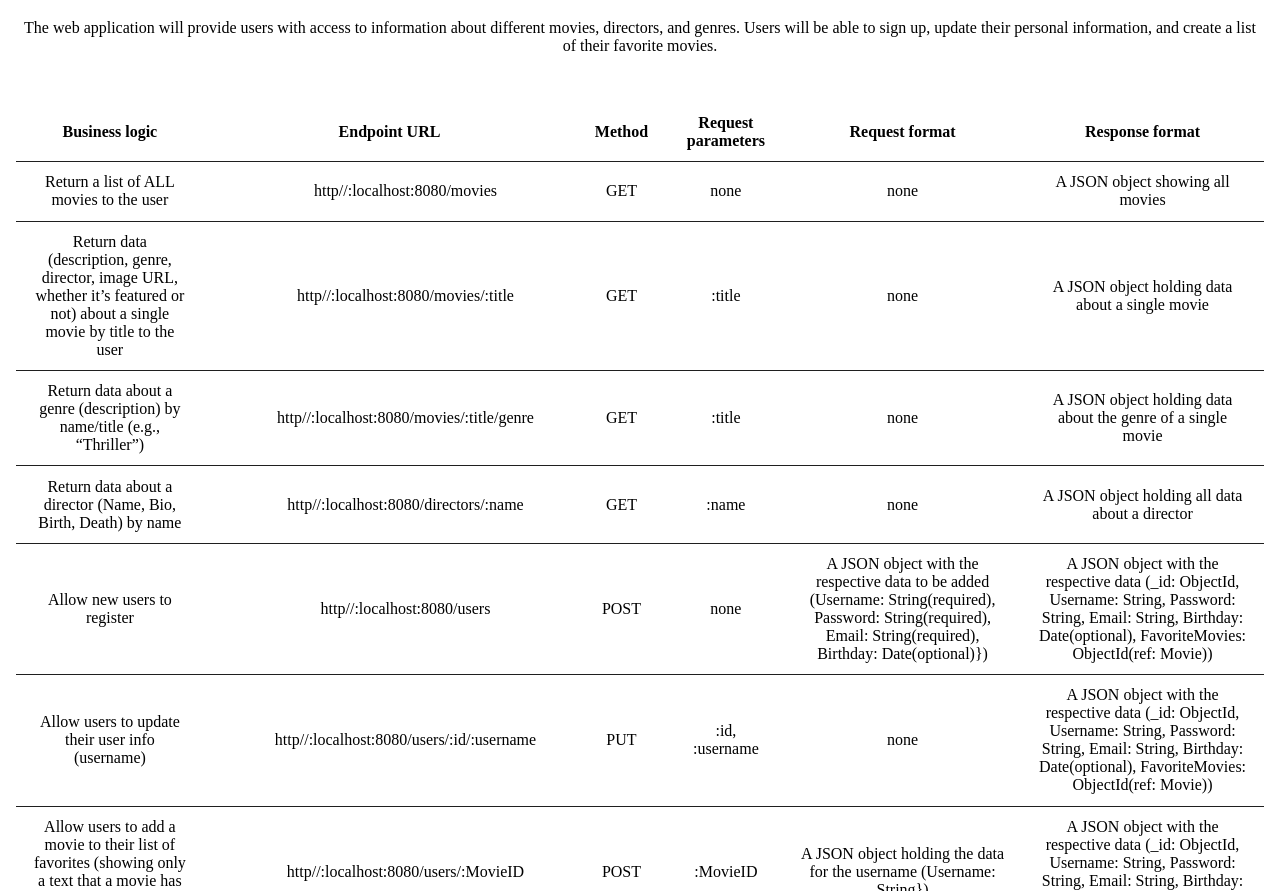
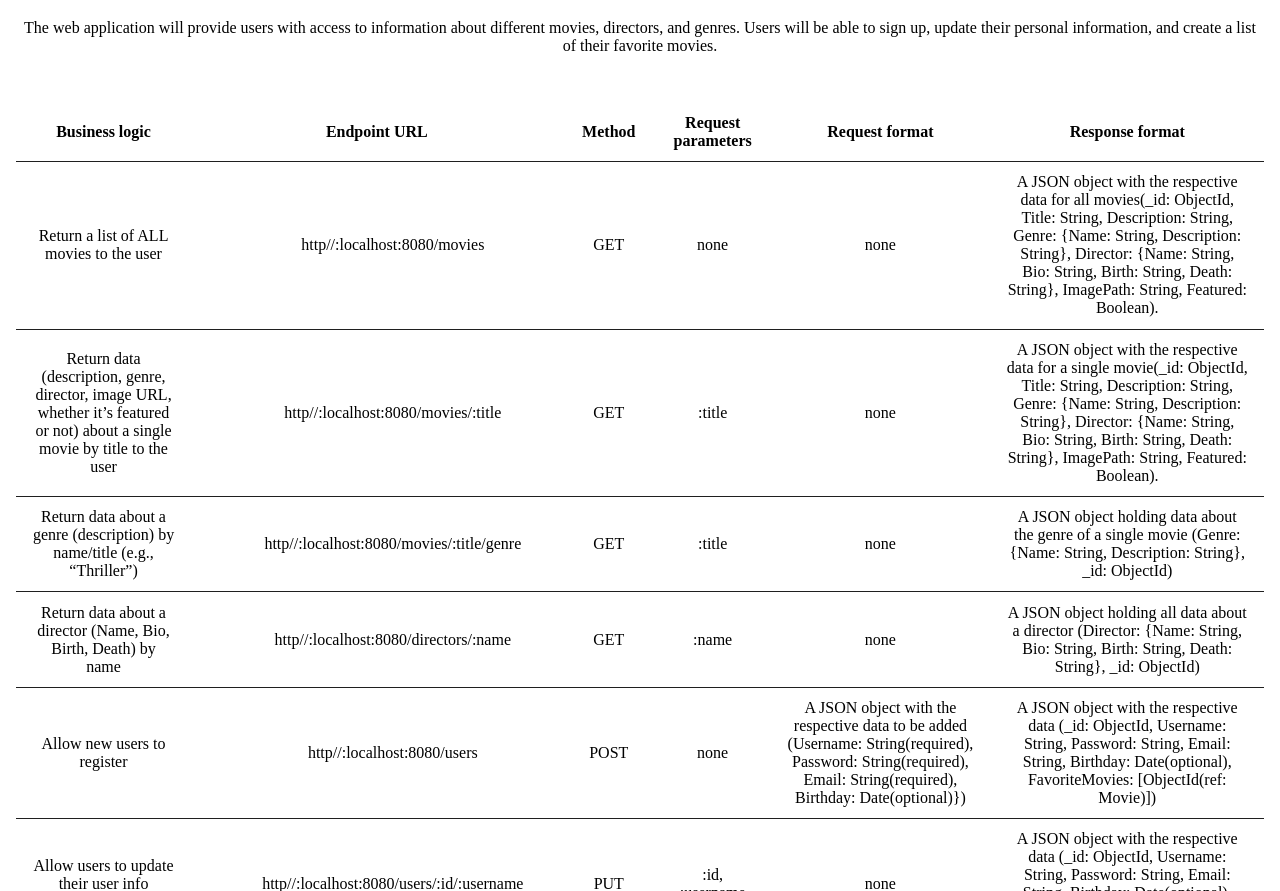
Before and after one commit to CetO-hub/myFlix, a website: page public/documentation.html in a window 1280 px wide. Shown: the part 61-952 px from the top of the page. Drawn offline with Linux system fonts and the light colour scheme.

Commit message:
docs: Update documentation.html

```diff
--- a/log.txt
+++ b/log.txt
@@ -172,3 +172,9 @@
 ::1 - - [04/Jan/2023:15:29:23 +0000] "GET /src/css/styles.css HTTP/1.1" 304 - "http://localhost:8080/documentation.html" "Mozilla/5.0 (Windows NT 10.0; Win64; x64) AppleWebKit/537.36 (KHTML, like Gecko) Chrome/108.0.0.0 Safari/537.36"
 ::1 - - [04/Jan/2023:15:30:26 +0000] "GET /documentation.html HTTP/1.1" 200 4842 "-" "Mozilla/5.0 (Windows NT 10.0; Win64; x64) AppleWebKit/537.36 (KHTML, like Gecko) Chrome/108.0.0.0 Safari/537.36"
 ::1 - - [04/Jan/2023:15:30:27 +0000] "GET /src/css/styles.css HTTP/1.1" 304 - "http://localhost:8080/documentation.html" "Mozilla/5.0 (Windows NT 10.0; Win64; x64) AppleWebKit/537.36 (KHTML, like Gecko) Chrome/108.0.0.0 Safari/537.36"
+::1 - - [04/Jan/2023:15:33:19 +0000] "GET /documentation.html HTTP/1.1" 304 - "-" "Mozilla/5.0 (Windows NT 10.0; Win64; x64) AppleWebKit/537.36 (KHTML, like Gecko) Chrome/108.0.0.0 Safari/537.36"
+::1 - - [04/Jan/2023:15:33:19 +0000] "GET /src/css/styles.css HTTP/1.1" 304 - "http://localhost:8080/documentation.html" "Mozilla/5.0 (Windows NT 10.0; Win64; x64) AppleWebKit/537.36 (KHTML, like Gecko) Chrome/108.0.0.0 Safari/537.36"
+::1 - - [04/Jan/2023:15:41:24 +0000] "GET /documentation.html HTTP/1.1" 200 5616 "-" "Mozilla/5.0 (Windows NT 10.0; Win64; x64) AppleWebKit/537.36 (KHTML, like Gecko) Chrome/108.0.0.0 Safari/537.36"
+::1 - - [04/Jan/2023:15:41:24 +0000] "GET /src/css/styles.css HTTP/1.1" 304 - "http://localhost:8080/documentation.html" "Mozilla/5.0 (Windows NT 10.0; Win64; x64) AppleWebKit/537.36 (KHTML, like Gecko) Chrome/108.0.0.0 Safari/537.36"
+::1 - - [04/Jan/2023:15:42:07 +0000] "GET /documentation.html HTTP/1.1" 200 5624 "-" "Mozilla/5.0 (Windows NT 10.0; Win64; x64) AppleWebKit/537.36 (KHTML, like Gecko) Chrome/108.0.0.0 Safari/537.36"
+::1 - - [04/Jan/2023:15:42:07 +0000] "GET /src/css/styles.css HTTP/1.1" 304 - "http://localhost:8080/documentation.html" "Mozilla/5.0 (Windows NT 10.0; Win64; x64) AppleWebKit/537.36 (KHTML, like Gecko) Chrome/108.0.0.0 Safari/537.36"
--- a/public/documentation.html
+++ b/public/documentation.html
@@ -33,7 +33,12 @@
           <td>GET</td>
           <td>none</td>
           <td>none</td>
-          <td>A JSON object showing all movies</td>
+          <td>
+            A JSON object with the respective data for all movies(_id: ObjectId,
+            Title: String, Description: String, Genre: {Name: String,
+            Description: String}, Director: {Name: String, Bio: String, Birth:
+            String, Death: String}, ImagePath: String, Featured: Boolean).
+          </td>
         </tr>
         <tr>
           <td>
@@ -44,7 +49,12 @@
           <td>GET</td>
           <td>:title</td>
           <td>none</td>
-          <td>A JSON object holding data about a single movie</td>
+          <td>
+            A JSON object with the respective data for a single movie(_id:
+            ObjectId, Title: String, Description: String, Genre: {Name: String,
+            Description: String}, Director: {Name: String, Bio: String, Birth:
+            String, Death: String}, ImagePath: String, Featured: Boolean).
+          </td>
         </tr>
         <tr>
           <td>
@@ -55,7 +65,10 @@
           <td>GET</td>
           <td>:title</td>
           <td>none</td>
-          <td>A JSON object holding data about the genre of a single movie</td>
+          <td>
+            A JSON object holding data about the genre of a single movie (Genre:
+            {Name: String, Description: String}, _id: ObjectId)
+          </td>
         </tr>
         <tr>
           <td>
@@ -65,7 +78,10 @@
           <td>GET</td>
           <td>:name</td>
           <td>none</td>
-          <td>A JSON object holding all data about a director</td>
+          <td>
+            A JSON object holding all data about a director (Director: {Name:
+            String, Bio: String, Birth: String, Death: String}, _id: ObjectId)
+          </td>
         </tr>
         <tr>
           <td>Allow new users to register</td>
@@ -80,7 +96,7 @@
           <td>
             A JSON object with the respective data (_id: ObjectId, Username:
             String, Password: String, Email: String, Birthday: Date(optional),
-            FavoriteMovies: ObjectId(ref: Movie))
+            FavoriteMovies: [ObjectId(ref: Movie)])
           </td>
         </tr>
         <tr>
@@ -92,7 +108,7 @@
           <td>
             A JSON object with the respective data (_id: ObjectId, Username:
             String, Password: String, Email: String, Birthday: Date(optional),
-            FavoriteMovies: ObjectId(ref: Movie))
+            FavoriteMovies: [ObjectId(ref: Movie)])
           </td>
         </tr>
         <tr>
@@ -109,7 +125,7 @@
           <td>
             A JSON object with the respective data (_id: ObjectId, Username:
             String, Password: String, Email: String, Birthday: Date(optional),
-            FavoriteMovies: ObjectId(ref: Movie))
+            FavoriteMovies: [ObjectId(ref: Movie)])
           </td>
         </tr>
         <tr>
@@ -121,7 +137,7 @@
           <td>
             A JSON object with the respective data (_id: ObjectId, Username:
             String, Password: String, Email: String, Birthday: Date(optional),
-            FavoriteMovies: ObjectId(ref: Movie))
+            FavoriteMovies: [ObjectId(ref: Movie)])
           </td>
         </tr>
         <tr>
```
